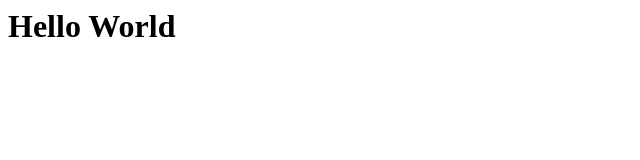
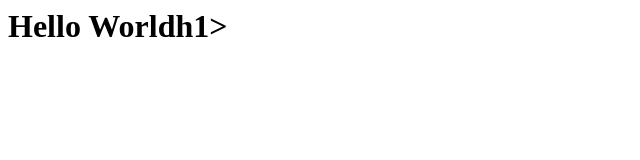
Before and after one commit to zxm2164/pages-test, a plain HTML site: page index.html in a window 1280 px wide. Shown: the full height of the page, 0-640 px from the left. Drawn offline with Linux system fonts and the light colour scheme.

Commit message:
made bug

```diff
--- a/index.html
+++ b/index.html
@@ -1,7 +1,7 @@
 <HTML>
 
   <body>
-    <h1>Hello World</h1>
+    <h1>Hello Worldh1>
   </body>
 
 </HTML>
```
